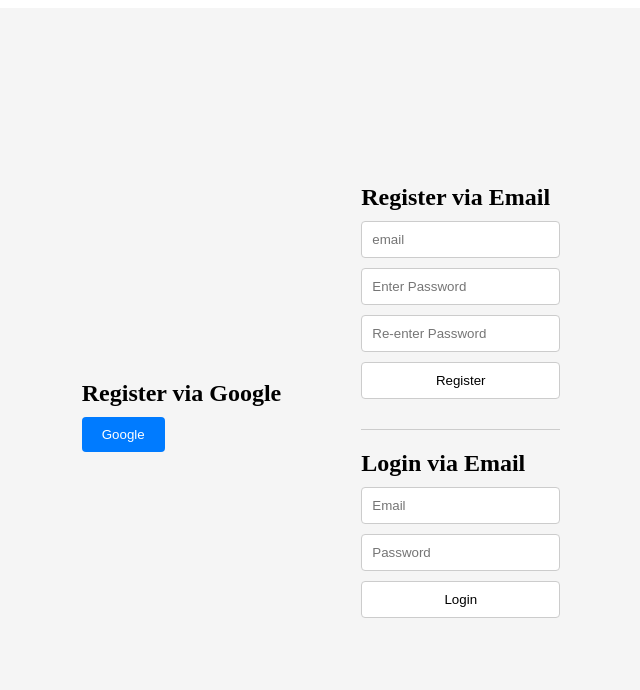
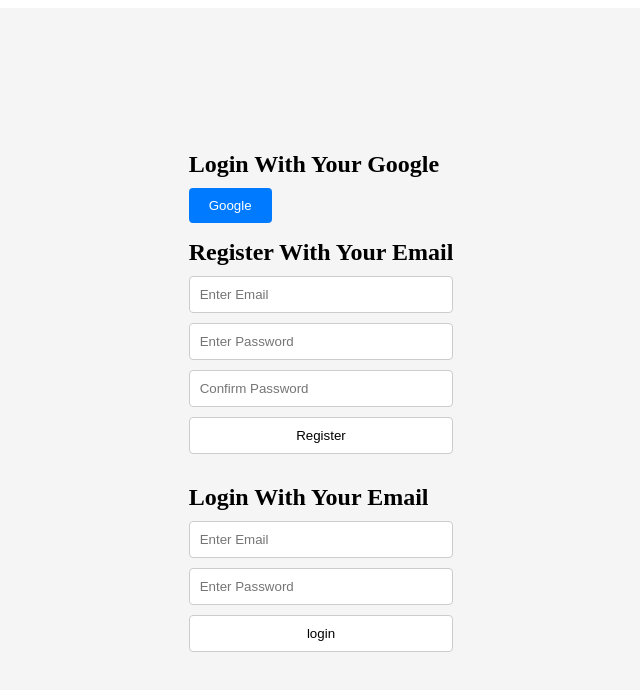
Before and after one commit to ddannyyl/firebaseMoviesSite, a Vue app: page /login in a window 1280 px wide. Shown: the top 690 px of the page, without its empty margins (319-959 px from the left). Built offline with nearby package versions, Linux system fonts and the light colour scheme.

Commit message:
fix login and tried to add remove button

```diff
--- a/src/components/Modal.vue
+++ b/src/components/Modal.vue
@@ -27,7 +27,6 @@ const movie = (
           <div class="tit">
             <h1>{{ movie.title }}</h1>
           </div>
-
           <div class="info">
             <h2>{{ movie.release_date }}</h2>
             <h2>{{ movie.overview }}</h2>
@@ -42,6 +41,11 @@ const movie = (
       </div>
     </div>
   </Teleport>
+
+  <div v-for="(movie, index) in store.cart" :key="index">
+  <h1>{{ movie.title }}</h1>
+  <img :src="`https://image.tmdb.org/t/p/w500/${movie.poster}`" @click="store.openModal(index)" />
+</div>
 </template>
 
 <style scoped>
--- a/src/store/index.js
+++ b/src/store/index.js
@@ -18,5 +18,8 @@ export const useStore = defineStore("store", {
         cart: this.cart,
       });
     },
+    removeFromCart(index) {
+      this.cart.splice(index, 1);
+    },
   },
 });
--- a/src/views/CartView.vue
+++ b/src/views/CartView.vue
@@ -2,6 +2,9 @@
 import { useStore } from "../store/index.js";
 
 const store = useStore();
+const removeFromCart = (index) => {
+  store.removeFromCart(index);
+};
 </script>
 
 <template>
@@ -12,9 +15,10 @@ const store = useStore();
     </div>
   </div>
   <div class="buy">
-    <div v-for="movie in store.cart">
+    <div v-for="(movie, index) in store.cart" :key="index">
       <h1>{{ movie.title }}</h1>
       <img :src="`https://image.tmdb.org/t/p/w500/${movie.poster}`" />
+      <button class="remove" @click="removeFromCart(index)">Remove</button>
     </div>
   </div>
 </template>
--- a/src/views/LoginView.vue
+++ b/src/views/LoginView.vue
@@ -2,47 +2,40 @@
 import { ref } from "vue";
 import { useRouter } from "vue-router";
 import { useStore } from "../store";
-import { auth, firestore } from "../firebase";
+import { auth } from "../firebase";
 import {
   createUserWithEmailAndPassword,
   GoogleAuthProvider,
   signInWithPopup,
   signInWithEmailAndPassword,
 } from "firebase/auth";
-import { getDoc, doc } from "@firebase/firestore";
 
+const router = useRouter();
 const store = useStore();
-const router = useRouter();
 const email = ref("");
-const passwordOne = ref("");
-const passwordTwo = ref("");
+const emailx = ref("");
+const enterPw = ref("");
+const confirmPw = ref("");
+const confirmPwx = ref("");
+const error = ref(false);
+const error1 = ref("");
 
-const registerViaEmail = async () => {
-  if (passwordOne.value !== passwordTwo.value) {
-    alert("Brozzzzz..... Yer Paswerdz not coolz!");
+const RegisterEmail = () => {
+  try {
+    error.value = false;
+    if (enterPw.value !== confirmPw.value) {
+      error.value = true;
       return;
     }
-
-  const { user } = await createUserWithEmailAndPassword(
+    const { user } = createUserWithEmailAndPassword(
       auth,
       email.value,
-    passwordOne.value
+      enterPw.value
     );
     store.user = user;
     router.push("/purchase");
-};
-
-const loginViaEmail = async () => {
-  try {
-    const { user } = await signInWithEmailAndPassword(
-      auth,
-      email.value,
-      passwordOne.value
-    );
-    store.user = user;
-    router.push("/purchase");
-  } catch (error) {
-    console.log(error);
+  } catch (e) {
+    error.value = true;
   }
 };
 
@@ -50,48 +43,83 @@ const registerViaGoogle = async () => {
   const provider = new GoogleAuthProvider();
   const { user } = await signInWithPopup(auth, provider);
   store.user = user;
-  const { cart } = (await getDoc(doc(firestore, "carts", user.email))).data();
-  store.cart = cart;
   router.push("/purchase");
+};
+
+const LoginEmail = async () => {
+  signInWithEmailAndPassword(auth, emailx.value, confirmPwx.value)
+    .then(() => {
+      router.push("/purchase");
+    })
+    .catch((error) => {
+      console.log(error);
+      switch (error.code) {
+        case "auth/invalid-email":
+          error1.value = "Please enter a valid email";
+          return;
+        case "auth/user-not-found":
+          error1.value =
+            "Sorry, we can't find an account with this email address. Please try again or create a new account.";
+          return;
+        case "auth/wrong-password":
+          error1.value =
+            "Incorrect password. Please try again or reset password";
+          return;
+      }
+    });
 };
 </script>
 
 <template>
-  <div class="auth-container">
-    <div>
-      <h1>Register via Google</h1>
-      <button @click="registerViaGoogle()">Google</button>
+  <div class="auth">
+    <div class="login">
+      <div class="LoginWithGoogle">
+        <h1>Login With Your Google</h1>
+        <button class="LoginEmail" @click="registerViaGoogle()">Google</button>
       </div>
-    <div>
-      <h1>Register via Email</h1>
-      <form class="setup" @submit.prevent="registerViaEmail()">
-        <input v-model="email" type="email" placeholder="email" />
+
+      <div class="ResigsterWithEmail">
+        <h1>Register With Your Email</h1>
+        <form class="RegisterEmail" @submit.prevent="RegisterEmail()">
+          <input type="email" v-model="email" placeholder="Enter Email" />
           <input
-          v-model="passwordOne"
             type="password"
+            v-model="enterPw"
             placeholder="Enter Password"
           />
           <input
-          v-model="passwordTwo"
             type="password"
-          placeholder="Re-enter Password"
+            v-model="confirmPw"
+            placeholder="Confirm Password"
           />
           <input type="submit" value="Register" />
         </form>
-      <hr />
-      <h1>Login via Email</h1>
-      <form class="login" @submit.prevent="loginViaEmail()">
-        <input v-model="email" type="email" placeholder="Email" />
-        <input v-model="passwordOne" type="password" placeholder="Password" />
-        <input type="submit" value="Login" />
+        <p v-if="error" class="DoesNotMatch" style="color: red">
+          Passwords don't match or too short!
+        </p>
+      </div>
+
+      <div class="LoginWithEmail">
+        <h1>Login With Your Email</h1>
+        <form class="LoginEmail" @submit.prevent="LoginEmail()">
+          <input type="email" v-model="emailx" placeholder="Enter Email" />
+          <input
+            type="password"
+            v-model="confirmPwx"
+            placeholder="Enter Password"
+          />
+          <input type="submit" value="login" />
         </form>
+        <p v-if="error1" class="InvalidEmailOrPw" style="color: red">
+          {{ error1 }}
+        </p>
+      </div>
     </div>
   </div>
 </template>
 
-
 <style scoped>
-.auth-container {
+.auth {
   display: flex;
   justify-content: center;
   align-items: center;
```
Lines whose indentation alone changed are shown as unchanged.
